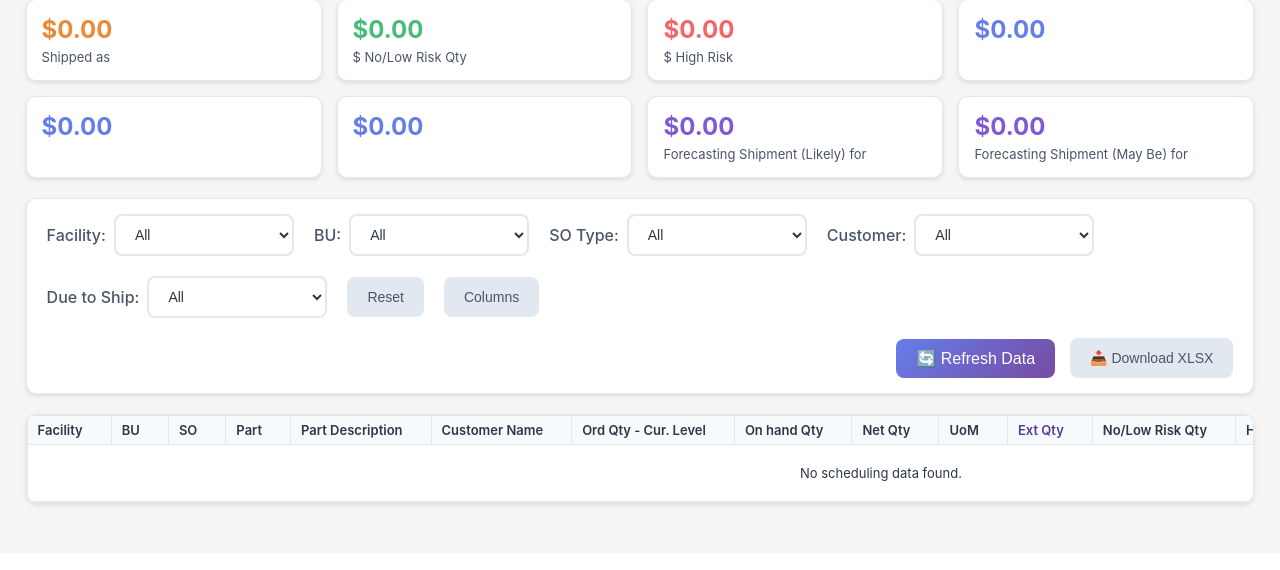
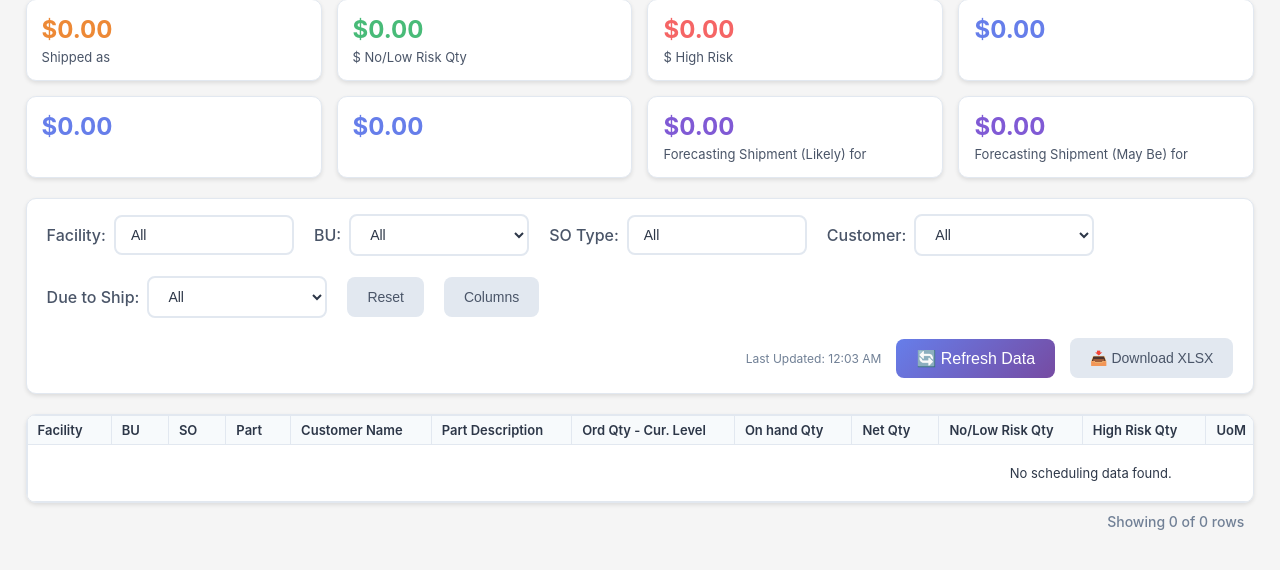
Before and after one commit to dangquyenbui-dotcom/downtime_tracker, a Flask app: template templates/scheduling/index.html in a window 1280 px wide. Shown: the part 250-820 px from the top of the page. Before the commit the page ends 758 px from the top, so only its background shows below. Run offline with Flask 3, Linux system fonts and the light colour scheme; the template is opened without the code that fills it, so the values that code supplies are empty.

Commit message:
Add files via upload

```diff
--- a/templates/scheduling/index.html
+++ b/templates/scheduling/index.html
@@ -278,6 +278,53 @@
         opacity: 1;
         color: var(--accent-blue);
     }
+
+    /* --- NEW Multi-select filter styles --- */
+    .multiselect-container {
+        position: relative;
+    }
+    .multiselect-btn {
+        text-align: left;
+        white-space: nowrap;
+        overflow: hidden;
+        text-overflow: ellipsis;
+        padding-right: 30px; /* Space for a dropdown arrow if needed */
+    }
+    .multiselect-dropdown {
+        display: none;
+        position: absolute;
+        top: calc(100% + 5px);
+        left: 0;
+        min-width: 100%;
+        max-height: 250px;
+        overflow-y: auto;
+        background: var(--bg-secondary);
+        border: 1px solid var(--border-primary);
+        border-radius: 8px;
+        box-shadow: var(--shadow-md);
+        z-index: 1002;
+        padding: 5px;
+    }
+    .multiselect-dropdown.show {
+        display: block;
+    }
+    .multiselect-dropdown label {
+        display: flex;
+        align-items: center;
+        padding: 8px 12px;
+        cursor: pointer;
+        border-radius: 4px;
+        font-size: 14px;
+        color: var(--text-primary);
+        white-space: nowrap;
+    }
+    .multiselect-dropdown label:hover {
+        background-color: var(--bg-hover);
+    }
+    .multiselect-dropdown input[type="checkbox"] {
+        margin-right: 10px;
+    }
+
 </style>
 {% endblock %}
 
@@ -327,16 +374,24 @@
 <div class="controls-bar">
     <div class="filters-container">
         <div class="filter-group">
-            <label for="facilityFilter">Facility:</label>
-            <select id="facilityFilter" class="form-select filter-select"><option value="">All</option></select>
+            <label for="facilityFilterBtn">Facility:</label>
+            <div class="multiselect-container">
+                <button type="button" id="facilityFilterBtn" class="form-select filter-select multiselect-btn">All</button>
+                <div id="facilityFilterDropdown" class="multiselect-dropdown">
+                    </div>
+            </div>
         </div>
         <div class="filter-group">
             <label for="buFilter">BU:</label>
             <select id="buFilter" class="form-select filter-select"><option value="">All</option></select>
         </div>
         <div class="filter-group">
-            <label for="soTypeFilter">SO Type:</label>
-            <select id="soTypeFilter" class="form-select filter-select"><option value="">All</option></select>
+            <label for="soTypeFilterBtn">SO Type:</label>
+            <div class="multiselect-container">
+                <button type="button" id="soTypeFilterBtn" class="form-select filter-select multiselect-btn">All</button>
+                <div id="soTypeFilterDropdown" class="multiselect-dropdown">
+                    </div>
+            </div>
         </div>
         <div class="filter-group">
             <label for="customerFilter">Customer:</label>
@@ -372,27 +427,30 @@
                 <th class="sortable" data-column-id="BU" data-type="string">BU<span class="sort-indicator"></span></th>
                 <th class="sortable" data-column-id="SO" data-type="numeric">SO<span class="sort-indicator"></span></th>
                 <th class="sortable" data-column-id="Part" data-type="string">Part<span class="sort-indicator"></span></th>
+                <th class="sortable" data-column-id="Customer Name" data-type="string">Customer Name<span class="sort-indicator"></span></th>
                 <th class="sortable" data-column-id="Description" data-type="string">Part Description<span class="sort-indicator"></span></th>
-                <th class="sortable" data-column-id="Customer Name" data-type="string">Customer Name<span class="sort-indicator"></span></th>
                 <th class="sortable numeric" data-column-id="Ord Qty - (00) Level" data-type="numeric">Ord Qty - (00) Level<span class="sort-indicator"></span></th>
                 <th class="sortable numeric" data-column-id="Total Shipped Qty" data-type="numeric">Total Shipped Qty<span class="sort-indicator"></span></th>
                 <th class="sortable numeric" data-column-id="Ord Qty - Cur. Level" data-type="numeric">Ord Qty - Cur. Level<span class="sort-indicator"></span></th>
                 <th class="sortable numeric" data-column-id="Produced Qty" data-type="numeric">Produced Qty<span class="sort-indicator"></span></th>
                 <th class="sortable numeric" data-column-id="On hand Qty" data-type="numeric">On hand Qty<span class="sort-indicator"></span></th>
                 <th class="sortable numeric" data-column-id="Net Qty" data-type="numeric">Net Qty<span class="sort-indicator"></span></th>
-                <th class="sortable" data-column-id="UoM" data-type="string">UoM<span class="sort-indicator"></span></th>
-                <th class="sortable numeric" data-column-id="Qty Per UoM" data-type="numeric">Qty Per UoM<span class="sort-indicator"></span></th>
-                <th class="sortable numeric highlight-purple" data-column-id="Ext Qty" data-type="numeric">Ext Qty<span class="sort-indicator"></span></th>
                 <th class="sortable numeric" data-column-id="ERP Can Make" data-type="numeric">ERP Can Make<span class="sort-indicator"></span></th>
                 <th class="sortable numeric" data-column-id="ERP Low Risk" data-type="numeric">ERP Low Risk<span class="sort-indicator"></span></th>
                 <th class="sortable numeric" data-column-id="ERP High Risk" data-type="numeric">ERP High Risk<span class="sort-indicator"></span></th>
                 <th class="sortable numeric editable-header" data-column-id="No/Low Risk Qty" data-type="numeric">No/Low Risk Qty<span class="sort-indicator"></span></th>
                 <th class="sortable numeric editable-header" data-column-id="High Risk Qty" data-type="numeric">High Risk Qty<span class="sort-indicator"></span></th>
+                <th class="sortable" data-column-id="UoM" data-type="string">UoM<span class="sort-indicator"></span></th>
+                <th class="sortable numeric" data-column-id="Qty Per UoM" data-type="numeric">Qty Per UoM<span class="sort-indicator"></span></th>
+                <th class="sortable numeric highlight-purple" data-column-id="Ext Qty" data-type="numeric">Ext Qty<span class="sort-indicator"></span></th>
                 <th class="sortable numeric" data-column-id="Unit Price" data-type="numeric">Unit Price<span class="sort-indicator"></span></th>
                 <th class="sortable numeric highlight-green" data-column-id="$ No/Low Risk Qty" data-type="numeric">$ No/Low Risk Qty<span class="sort-indicator"></span></th>
                 <th class="sortable numeric highlight-red" data-column-id="$ High Risk" data-type="numeric">$ High Risk<span class="sort-indicator"></span></th>
                 <th class="sortable" data-column-id="Sales Rep" data-type="string">Sales Rep<span class="sort-indicator"></span></th>
                 <th class="sortable" data-column-id="Due to Ship" data-type="date">Due to Ship<span class="sort-indicator"></span></th>
+                <th class="sortable" data-column-id="Requested Date" data-type="date">Requested Date<span class="sort-indicator"></span></th>
+                <th class="sortable" data-column-id="Comp Arrived Date" data-type="date">Comp Arrived Date<span class="sort-indicator"></span></th>
+                <th class="sortable" data-column-id="Ordered Date" data-type="date">Ordered Date<span class="sort-indicator"></span></th>
             </tr>
         </thead>
         <tbody id="schedule-body">
@@ -402,17 +460,14 @@
                 <td data-field="BU">{{ row['BU'] }}</td>
                 <td data-field="SO">{{ row['SO'] }}</td>
                 <td data-field="Part">{{ row['Part'] }}</td>
+                <td data-field="Customer Name">{{ row['Customer Name'] }}</td>
                 <td data-field="Description">{{ row['Description'] }}</td>
-                <td data-field="Customer Name">{{ row['Customer Name'] }}</td>
                 <td class="numeric">{{ "{:,.2f}".format((row['Ord Qty - (00) Level'] | float) or 0) }}</td>
                 <td class="numeric">{{ "{:,.2f}".format((row['Total Shipped Qty'] | float) or 0) }}</td>
                 <td class="numeric">{{ "{:,.2f}".format((row['Ord Qty - Cur. Level'] | float) or 0) }}</td>
                 <td class="numeric">{{ "{:,.2f}".format((row['Produced Qty'] | float) or 0) }}</td>
                 <td class="numeric">{{ "{:,.2f}".format((row['On hand Qty'] | float) or 0) }}</td>
                 <td class="numeric" data-field="Net Qty">{{ "{:,.2f}".format((row['Net Qty'] | float) or 0) }}</td>
-                <td data-field="UoM">{{ row['UoM'] }}</td>
-                <td class="numeric" data-field="Qty Per UoM">{{ row['Qty Per UoM'] }}</td>
-                <td class="numeric highlight-purple">{{ "{:,.2f}".format((row['Ext Qty'] | float) or 0) }}</td>
                 <td class="numeric">{{ "{:,.2f}".format((row['Can Make - No Risk'] | float) or 0) }}</td>
                 <td class="numeric">{{ "{:,.2f}".format((row['Low Risk'] | float) or 0) }}</td>
                 <td class="numeric">{{ "{:,.2f}".format((row['High Risk'] | float) or 0) }}</td>
@@ -424,16 +479,22 @@
                     {% if user.is_scheduling_admin %}contenteditable="true"{% endif %}
                     data-risk-type="High Risk Qty"
                     data-price="{{ row['Unit Price'] }}">{{ "{:,.2f}".format((row['High Risk Qty'] | float) or 0) }}</td>
+                <td data-field="UoM">{{ row['UoM'] }}</td>
+                <td class="numeric" data-field="Qty Per UoM">{{ row['Qty Per UoM'] }}</td>
+                <td class="numeric highlight-purple">{{ "{:,.2f}".format((row['Ext Qty'] | float) or 0) }}</td>
                 <td class="numeric">${{ "%.4f" | format((row['Unit Price'] | float) or 0) }}</td>
                 <td class="numeric highlight-green" data-calculated-for="No/Low Risk Qty">${{ "{:,.2f}".format((row['$ No/Low Risk Qty'] | float) or 0) }}</td>
                 <td class="numeric highlight-red" data-calculated-for="High Risk Qty">${{ "{:,.2f}".format((row['$ High Risk'] | float) or 0) }}</td>
                 <td data-field="Sales Rep">{{ row['Sales Rep'] }}</td>
                 <td data-field="Due to Ship">{{ row['Due to Ship'] or '' }}</td>
+                <td data-field="Requested Date">{{ row['Requested Date'] or '' }}</td>
+                <td data-field="Comp Arrived Date">{{ row['Comp Arrived Date'] or '' }}</td>
+                <td data-field="Ordered Date">{{ row['Ordered Date'] or '' }}</td>
                 <td style="display:none;" data-field="SO Type">{{ row['SO Type'] }}</td>
             </tr>
             {% else %}
             <tr>
-                <td colspan="25" style="text-align: center; padding: 20px;">No scheduling data found.</td>
+                <td colspan="28" style="text-align: center; padding: 20px;">No scheduling data found.</td>
             </tr>
             {% endfor %}
         </tbody>
```
